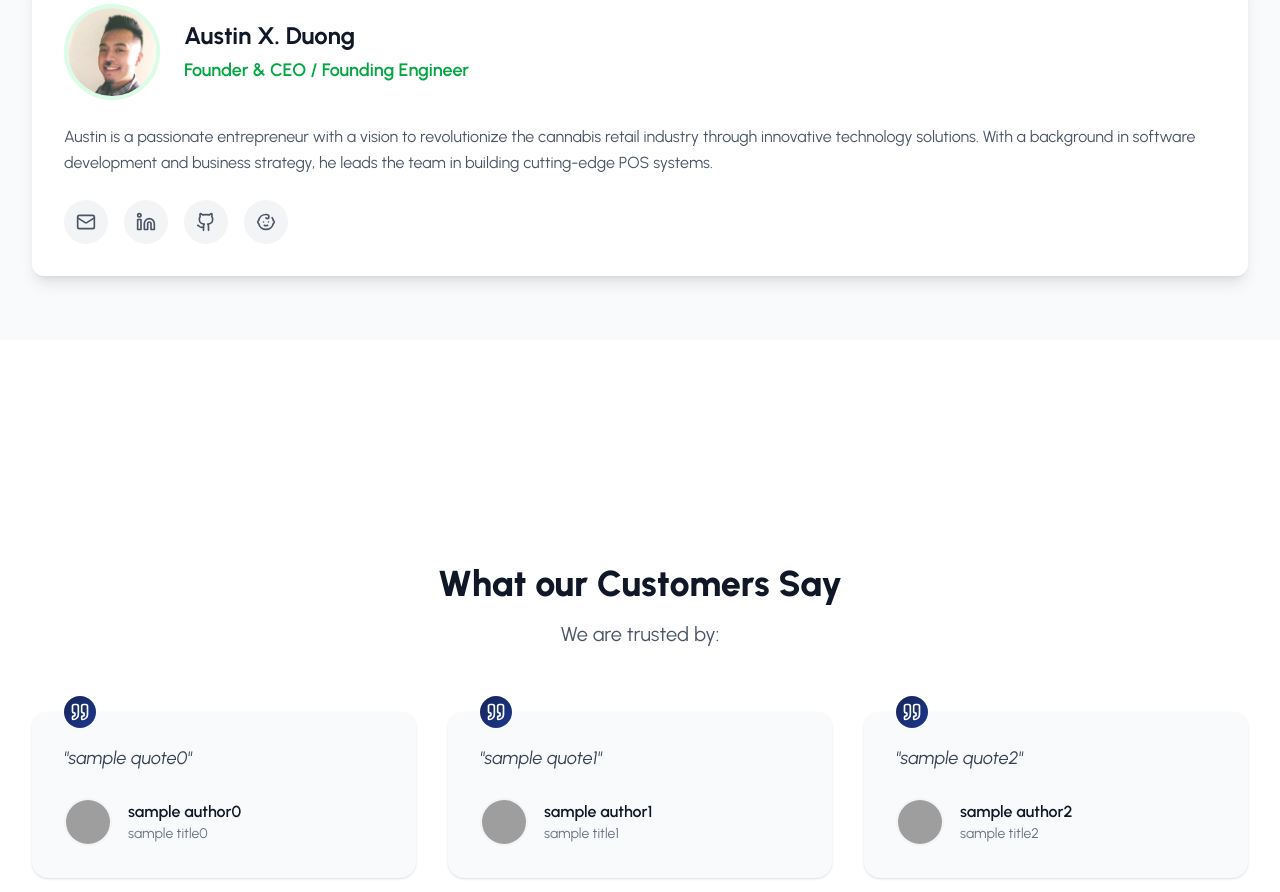
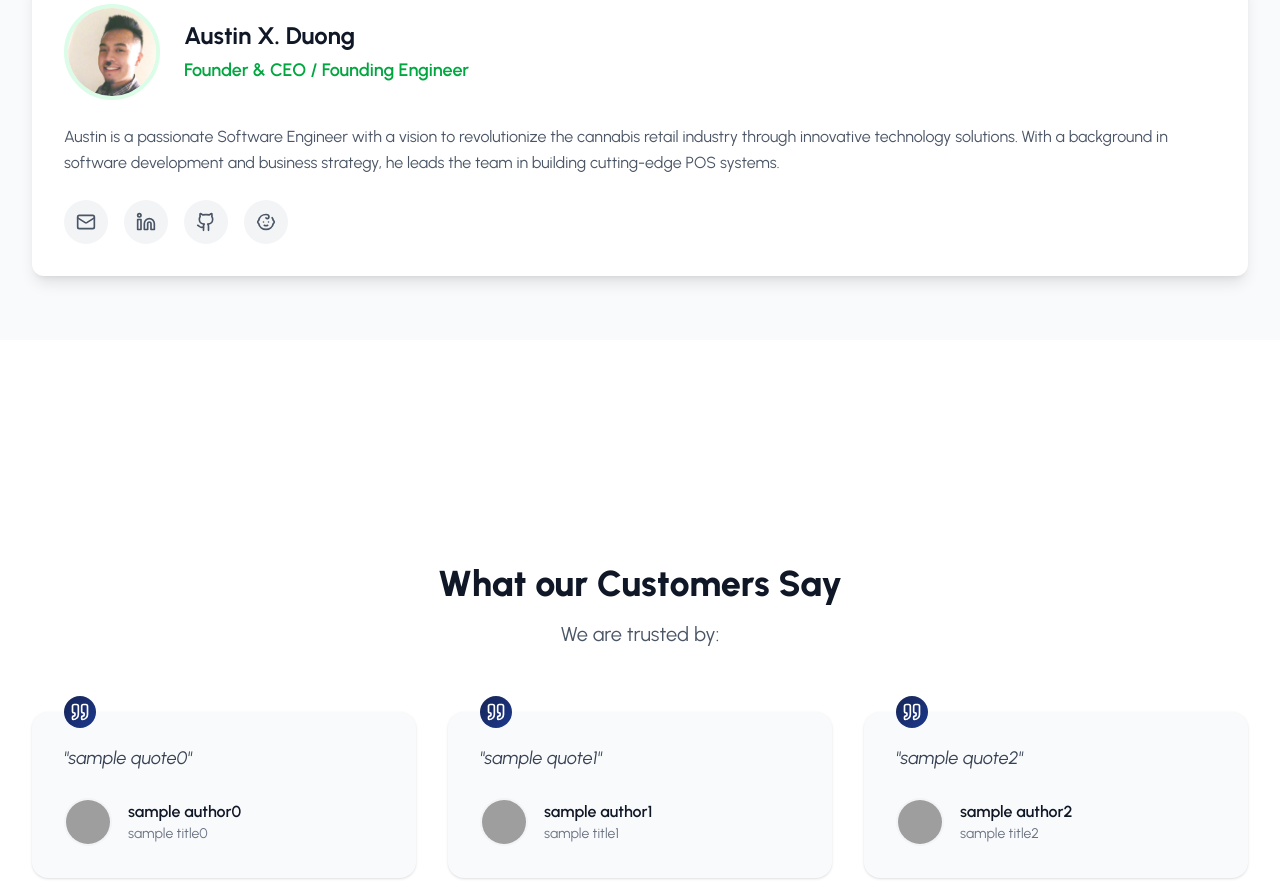
Before and after one commit to austinxduong/ai-invoice-app, a React (Vite) app: page / in a window 1280 px wide. Shown: the part 2420-3312 px from the top of the page. Built offline with nearby package versions, Linux system fonts and the light colour scheme; no server answers; grey boxes are pictures that could not be loaded.

Commit message:
about edit

```diff
--- a/src/components/landing/Team.jsx
+++ b/src/components/landing/Team.jsx
@@ -9,7 +9,7 @@ const OurTeam = () => {
       id: 1,
       name: "Austin X. Duong",
       position: "Founder & CEO / Founding Engineer",
-      bio: "Austin is a passionate entrepreneur with a vision to revolutionize the cannabis retail industry through innovative technology solutions. With a background in software development and business strategy, he leads the team in building cutting-edge POS systems.",
+      bio: "Austin is a passionate Software Engineer with a vision to revolutionize the cannabis retail industry through innovative technology solutions. With a background in software development and business strategy, he leads the team in building cutting-edge POS systems.",
       image: "/images/2.jpg",
       email: "austinxduong@gmail.com",
       linkedin: "https://linkedin.com/in/austinxduong",
```
